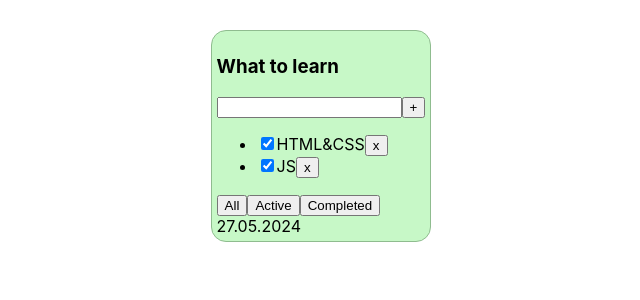
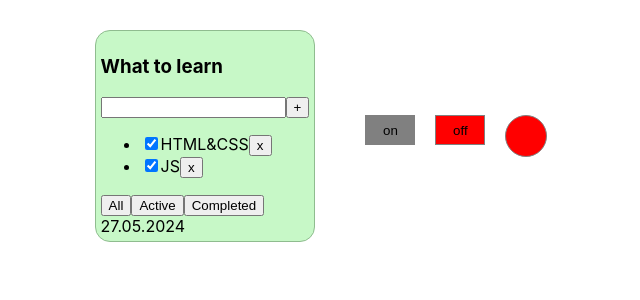
Before and after one commit to kalibria/todolist, a React (Create React App) app: page / in a window 1280 px wide. Shown: the top 300 px of the page, without its empty margins (294-934 px from the left). Built offline with nearby package versions, Linux system fonts and the light colour scheme.

Commit message:
added onOffIndicator

```diff
--- a/src/App.tsx
+++ b/src/App.tsx
@@ -1,6 +1,7 @@
 import React, {useState} from 'react';
 import './App.css';
 import {Todolist} from "./Todolist";
+import {OnOffIndicator} from "../src/onOffIndicator/OnOffIndicator";
 
 
 export type TaskProps = {
@@ -46,10 +47,23 @@ function App() {
 
     const changeFilter = (filter:FilterValuesType) => {setFilter(filter)}
 
+    const [onIsClick, setOnIsClick] = useState<boolean>(false);
+
+    const changeIndicator = (event: React.MouseEvent<HTMLButtonElement>) => {
+        if(event.currentTarget.name === 'on'){
+            setOnIsClick(true)
+        }else {
+            setOnIsClick(false)
+        }
+    }
+
+
 
     return (
         <div className="App">
             <Todolist title={'What to learn'} tasks={tasksForToDoList} data={'27.05.2024'} removeTask={removeTask} changeFilter={changeFilter}/>
+
+            <OnOffIndicator onIsClick={onIsClick} handleClick={changeIndicator}/>
         </div>
     );
 }
--- /dev/null
+++ b/src/onOffIndicator/OnOffIndicator.tsx
@@ -0,0 +1,18 @@
+import React from 'react';
+import styles from './onOffIndicator.module.css'
+
+type IndicatorProps = {
+    onIsClick: boolean
+    handleClick: (event: React.MouseEvent<HTMLButtonElement>) => void
+}
+
+export const OnOffIndicator = ({onIsClick, handleClick}: IndicatorProps) => {
+    return (
+        <div className={styles.indicatorWrapper}>
+            <button className={styles.button} style={{backgroundColor : onIsClick ? 'green' : 'grey'}} name={'on'} onClick={handleClick}>on</button>
+            <button className={styles.button} style={{backgroundColor : !onIsClick ? 'red' : 'grey'}} name={'off'} onClick={handleClick}>off</button>
+            <div className={styles.indicator} style={{backgroundColor : onIsClick ? 'green' : 'red'}}></div>
+
+        </div>
+    );
+};
--- /dev/null
+++ b/src/onOffIndicator/onOffIndicator.module.css
@@ -0,0 +1,25 @@
+.button {
+    width: 50px;
+    height: 30px;
+    border: 1px solid grey;
+}
+
+.indicator {
+    width: 40px;
+    height: 40px;
+    border-radius: 50%;
+    border: 1px solid grey;
+}
+
+.indicatorWrapper {
+    display: flex;
+    gap: 20px
+}
+
+.redButton {
+    background-color: red;
+}
+
+.greenButton {
+    background-color: green;
+}
```
